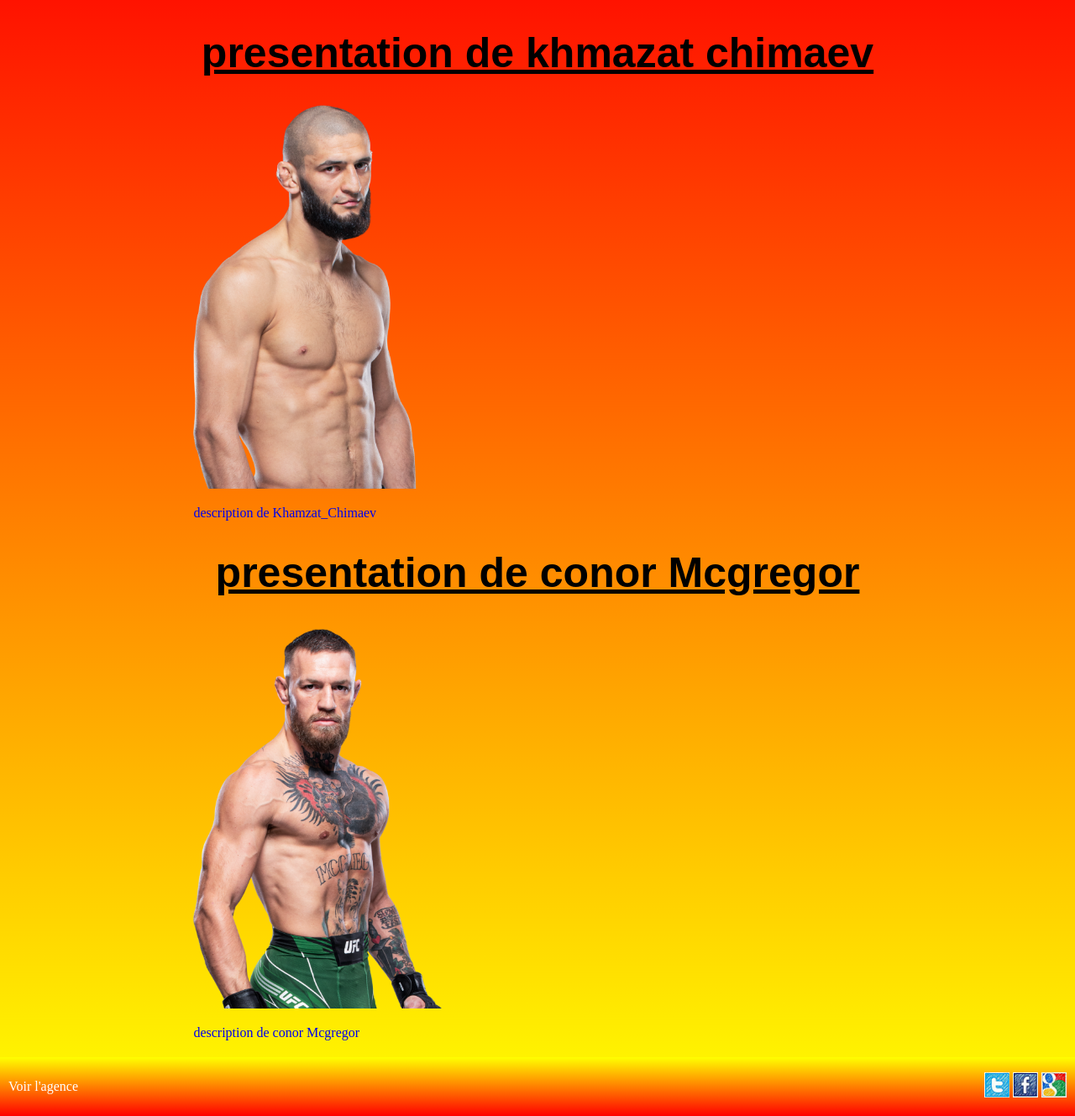
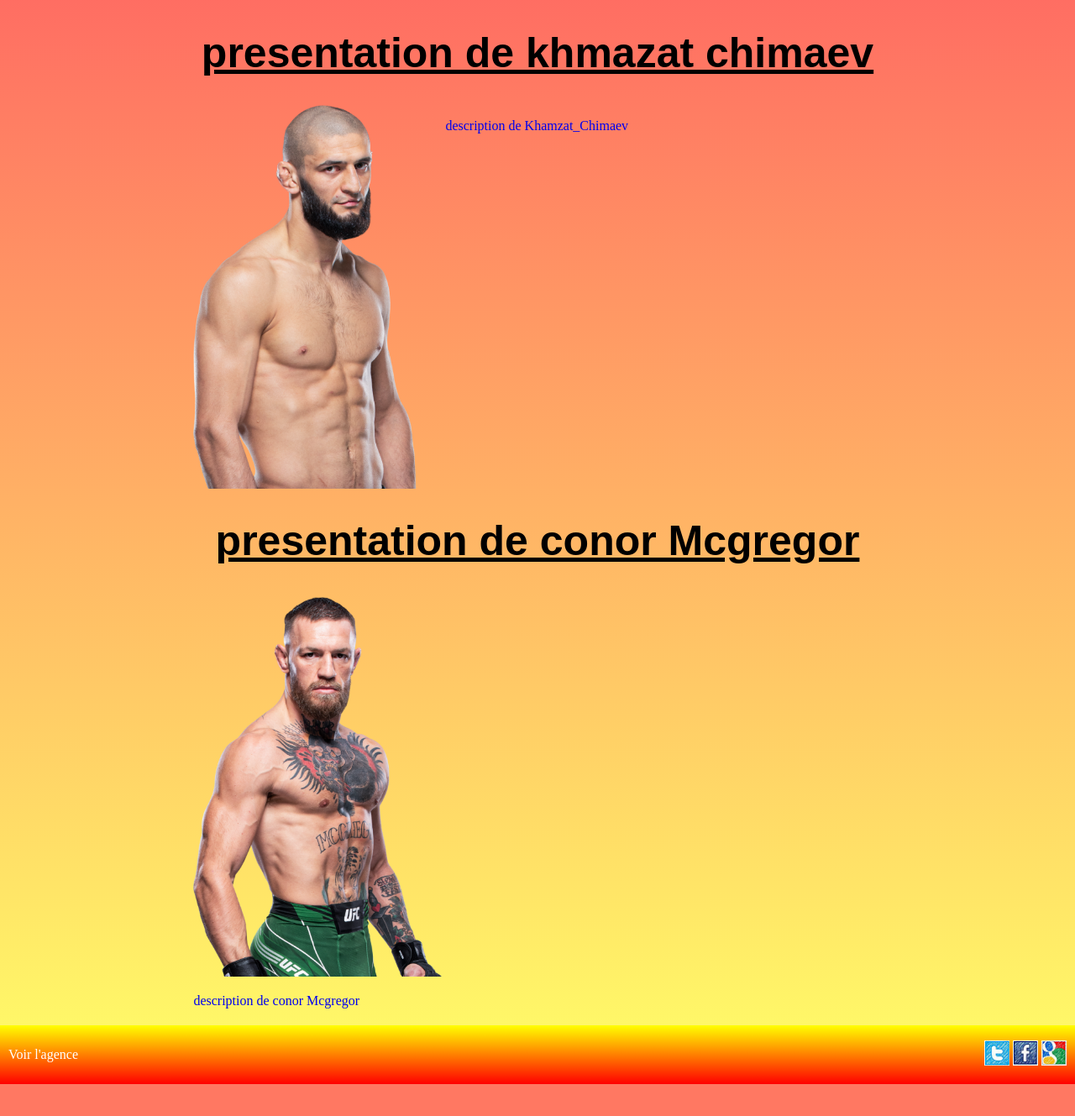
Before and after one commit to ASefedin/porjet5TI, a PHP site: page / in a window 1280 px wide. Shown: the part 104-1433 px from the top of the page at 84% size. After the commit the page ends 1395 px from the top, so only its background shows below. Run offline with PHP 8.4, Linux system fonts and the light colour scheme.

Commit message:
changement de couleur"

```diff
--- a/CSS/index.css
+++ b/CSS/index.css
@@ -1,7 +1,9 @@
 body {
-    background: linear-gradient(to bottom ,red, yellow);
+    background: linear-gradient(to bottom ,rgb(255, 98, 98), rgb(255, 255, 104));
     margin: 0;
     padding: 0;
+    background-
+    : 50%;
 }
 main {
     width: 80%;
@@ -174,7 +176,7 @@ footer p a {
 }
 
 th {
-    background-color: aqua;
+    background-color: rgb(251, 255, 0);
 }
 
 .blocGauche {
--- a/controllers/biensControllers.php
+++ /dev/null
@@ -1,7 +0,0 @@
-<?php
-
-$uri = $_SERVER["REQUEST_URI"];
-
-if ($uri === "/index1.php"  || $uri === "/") {
-    require_once "template/index1.php";
-}
--- /dev/null
+++ b/controllers/combattantControllers.php
@@ -0,0 +1,7 @@
+<?php
+
+$uri = $_SERVER["REQUEST_URI"];
+
+if ($uri === "combattant/combattant.php"  || $uri === "/") {
+    require_once "template/combattant/combattant.php";
+}
--- a/controllers/userControllers.php
+++ /dev/null
@@ -1,11 +0,0 @@
-<?php
-
-$uri = $_SERVER["REQUEST_URI"];
-
-if ($uri === "/connexion") {
-    require_once "template/connexion.php";
-} elseif ($uri === "/inscription" ) {
-    require_once "template/inscriptionOrEditProfil.php";
-}elseif ($uri === "/profil" ) {
-    require_once "template/profil.php";
-}
--- /dev/null
+++ b/controllers/utilisateursControllers.php
@@ -0,0 +1,11 @@
+<?php
+
+$uri = $_SERVER["REQUEST_URI"];
+
+if ($uri === "/connexion") {
+    require_once "template/utilisateurs/connexion.php";
+} elseif ($uri === "/inscription" ) {
+    require_once "template/utilisateurs/inscriptionOrEditProfil.php";
+}elseif ($uri === "/profil" ) {
+    require_once "template/utilisateurs/profil.php";
+}
--- a/index.php
+++ b/index.php
@@ -35,8 +35,8 @@
     </header>
     <main>
         <?php
-            require_once "controllers/biensControllers.php";
-            require_once "controllers/userControllers.php";
+            require_once "controllers/combattantControllers.php";
+            require_once "controllers/utilisateursControllers.php";
         ?>
     </main>
 
--- /dev/null
+++ b/template/combattant/combattant.php
@@ -0,0 +1,28 @@
+<!DOCTYPE html>
+<html lang="fr">
+<head>
+    <meta charset="UTF-8">
+    <meta http-equiv="X-UA-Compatible" content="IE=edge">
+    <meta name="viewport" content="width=device-width, initial-scale=1.0">
+    <title>AjdiniSefedin</title>
+</head>
+<body>
+        <main>
+        <h1>presentation de khmazat chimaev</h1>
+        <div class="flex">
+                <img src="images/khamzat Chimaev.png" alt="khamzat Chimaev.png">
+                <p><a href="https://fr.wikipedia.org/wiki/Khamzat_Chimaev">description de Khamzat_Chimaev</a></p>
+        </div>
+        <div>
+            <div>
+                <h1>presentation de conor Mcgregor</h1>
+                <img src="images/mcgregor.png" alt="mcgregor.png">
+                <p><a href="https://en.wikipedia.org/wiki/Conor_McGregor">description de conor Mcgregor</a></p>
+            </div>
+        </div>
+        </main>
+
+
+
+</body>
+</html>
--- a/template/index1.php
+++ /dev/null
@@ -1,29 +0,0 @@
-<!DOCTYPE html>
-<html lang="fr">
-<head>
-    <meta charset="UTF-8">
-    <meta http-equiv="X-UA-Compatible" content="IE=edge">
-    <meta name="viewport" content="width=device-width, initial-scale=1.0">
-    <title>AjdiniSefedin</title>
-</head>
-<body>
-    <div>
-        <main>
-        <div>
-            <h1>presentation de khmazat chimaev</h1>
-            <img src="images/khamzat Chimaev.png" alt="khamzat Chimaev.png">
-            <p><a href="https://fr.wikipedia.org/wiki/Khamzat_Chimaev">description de Khamzat_Chimaev</a></p>
-        </div>
-
-        <div>
-            <h1>presentation de conor Mcgregor</h1>
-            <img src="images/mcgregor.png" alt="mcgregor.png">
-            <p><a href="https://en.wikipedia.org/wiki/Conor_McGregor">description de conor Mcgregor</a></p>
-        </div>
-        </main>
-    </div>
-
-
-
-</body>
-</html>
```
Also changed, not shown: template/utilisateurs/connexion.php (renamed from template/connexion.php), template/utilisateurs/inscriptionOrEditProfil.php (renamed from template/inscriptionOrEditProfil.php), template/utilisateurs/profil.php (renamed from template/profil.php).
